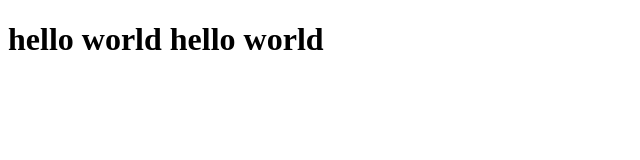
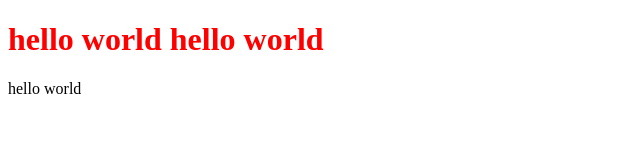
Before and after one commit to annicharekishvili/lec--5, a plain HTML site: page index.html in a window 1280 px wide. Shown: the whole page, without its empty margins (0-640 px from the left). Drawn offline with Linux system fonts and the light colour scheme.

Commit message:
add h1 styles

```diff
--- a/index.html
+++ b/index.html
@@ -7,5 +7,6 @@
 </head>
 <body>
 	<h1>hello world hello world</h1>
+	<p>hello world</p>
 </body>
 </html>
--- a/styles/style.css
+++ b/styles/style.css
@@ -0,0 +1,3 @@
+h1 {
+	color: red;
+}
```
